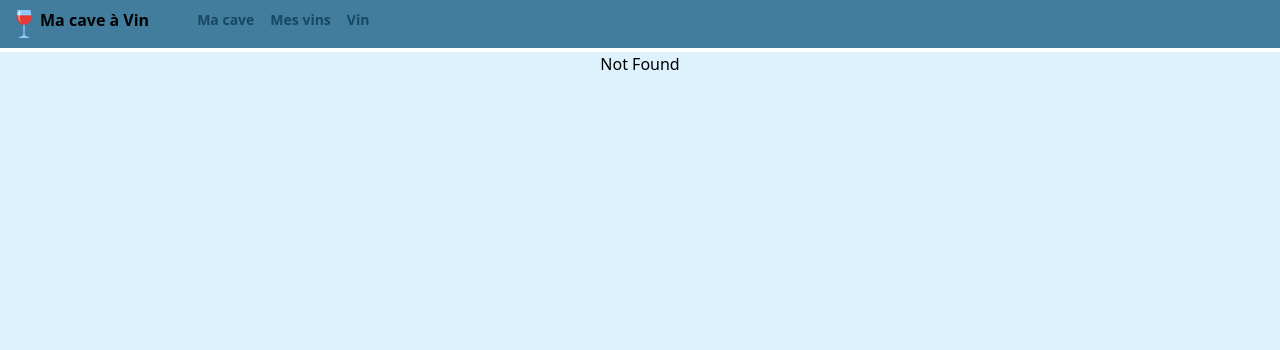
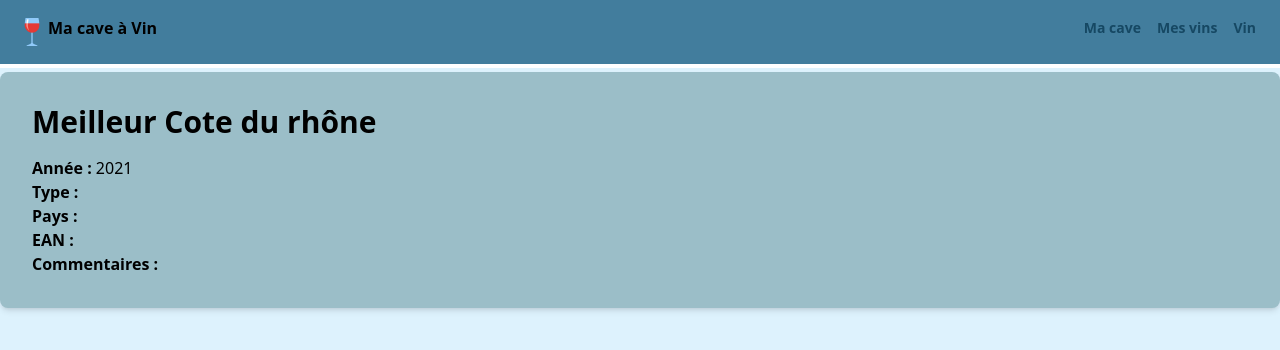
Before and after one commit to lolothi/ma-cave-a-vin, a Vue app in the folder frontend/: page /vin/1 in a window 1280 px wide. Before the commit this address had no page. Shown: the top 350 px of the page. Built offline with nearby package versions, Linux system fonts and the light colour scheme.

Commit message:
menu ham update

```diff
--- a/frontend/src/App.vue
+++ b/frontend/src/App.vue
@@ -6,7 +6,6 @@ import Navbar from './components/Navbar.vue'
 <template>
       <div class="flex flex-col h-screen">
       <Navbar class="mb-1"/>
-      <!-- <div class="flex justify-center items-center flex-grow flex-col bg-blue-4"> -->
       <div class="flex items-center flex-grow flex-col bg-blue-4">
         <router-view/>
       </div>
--- a/frontend/src/components/NavBarLinks.vue
+++ /dev/null
@@ -1,45 +0,0 @@
-<template>
-    <div class="hidden w-full md:block md:w-auto" id="navbar-default">
-        <ul class="flex flex-row">
-            <li v-for="link in navBarLinks" :key="link.to">
-                <router-link :class=styleLinks(link.to) :to="link.to">{{ link.label }}</router-link>
-            </li>
-        </ul>
-    </div>
-</template>
-<script setup lang="ts">
-import { onMounted, ref, watch } from 'vue';
-import { useRoute } from 'vue-router';
-
-const route = useRoute();
-const routeParams = ref(route.params)
-const navBarLinks = ref([
-    {to:"/ma-cave", label:"Ma cave"},
-    {to:"/mon-vin", label:"Mes vins"},
-    {to:"/vin", label:"Vin"}
-])
-
-//to do
-defineProps({
-    mobileDisplay: Boolean
-})
-
-watch(
-  () => route.params,
-  (newParams) => {
-    routeParams.value = newParams;
-  }
-);
-onMounted(() => {
-    routeParams.value = route.params;
-})
-
-//to change the link style when the page of the link is displayed
-const styleLinks = (linkTo: any) => {
-    if (linkTo == route.path) {
-        return `block mx-2 text-sm font-bold leading-6 text-white hover:text-red-800`;
-    }
-    return `block mx-2 text-sm font-semibold leading-6 text-blue-1 hover:text-red-800`;
-}
-
-</script>
--- a/frontend/src/components/Navbar.vue
+++ b/frontend/src/components/Navbar.vue
@@ -1,23 +1,74 @@
 <template>
     <header class="bg-blue-2">
         <nav class="mx-auto flex justify-between p-2" aria-label="Global">
-          <div class="flex lg:flex-1">
+          <div class="flex lg:flex-1 flex justify-between p-2">
             <router-link to="/"><div class="flex mr-10"><img src="../assets/Wine_Glass_32.png"><strong>Ma cave à Vin</strong></div></router-link>
-            <NavBarLinks :mobileDisplay="mobileDisplay"/>
+            <div class="hidden w-full md:block md:w-auto" id="navbar-default">
+              <ul class="flex flex-row">
+                <li v-for="link in navBarLinks" :key="link.to">
+                  <router-link :class=styleLinks(link.to) :to="link.to">{{ link.label }}</router-link>
+                </li>
+              </ul>
+            </div>
           </div>
-          <button data-collapse-toggle="navbar-default" type="button" class="inline-flex items-center p-2 w-10 h-10 justify-center text-sm text-gray-500 rounded-lg md:hidden hover:bg-gray-100 focus:outline-none focus:ring-2 focus:ring-gray-200 dark:text-gray-400 dark:hover:bg-gray-700 dark:focus:ring-gray-600" aria-controls="navbar-default" aria-expanded="false">
-            <svg class="w-5 h-5" aria-hidden="true" xmlns="http://www.w3.org/2000/svg" fill="none" viewBox="0 0 17 14">
+          <button @click="toggleMenu()" type="button" class="inline-flex items-center p-2 w-10 h-10 justify-center text-sm text-gray-500 rounded-lg md:hidden hover:bg-gray-100 focus:outline-none focus:ring-2 focus:ring-gray-200 dark:text-gray-400 dark:hover:bg-gray-700 dark:focus:ring-gray-600">
+            <svg class="w-5 h-5" xmlns="http://www.w3.org/2000/svg" fill="none" viewBox="0 0 17 14">
                 <path stroke="currentColor" stroke-linecap="round" stroke-linejoin="round" stroke-width="2" d="M1 1h15M1 7h15M1 13h15"/>
             </svg>
         </button>
+        </nav>
+        <!-- hamburger Menu -->
+        <nav v-if="isMobile && isMenuOpen">
+          <div class="md:hidden" id="navbar-default">
+              <ul class="flex flex-col">
+                <li v-for="link in navBarLinks" :key="link.to">
+                  <router-link :class=styleLinks(link.to) :to="link.to">{{ link.label }}</router-link>
+                </li>
+              </ul>
+            </div>
+        </nav>
 
-        </nav>
       </header>
 </template>
 <script setup lang="ts">
-import NavBarLinks from './NavBarLinks.vue';
-import { ref } from 'vue';
+import { onMounted, ref, watch } from 'vue';
+import { useRoute } from 'vue-router';
 
-let mobileDisplay = ref (false);
+const route = useRoute();
+const routeParams = ref(route.params)
+const navBarLinks = ref([
+    {to:"/ma-cave", label:"Ma cave"},
+    {to:"/mon-vin", label:"Mes vins"},
+    {to:"/vin", label:"Vin"}
+])
+
+const isMobile = ref(window.innerWidth <= 768);
+let isMenuOpen = ref(false);
+
+function toggleMenu() {
+    isMenuOpen.value = !isMenuOpen.value
+}
+
+// const handleMouseLeave = () => {
+//   isMenuOpen.value = false
+//     };
+
+watch(
+  () => route.params,
+  (newParams) => {
+    routeParams.value = newParams;
+  }
+);
+onMounted(() => {
+    routeParams.value = route.params;
+})
+
+//to change the link style when the page of the link is displayed
+const styleLinks = (linkTo: any) => {
+    if (linkTo == route.path) {
+        return `block mx-2 text-sm font-bold leading-6 text-white hover:text-red-800`;
+    }
+    return `block mx-2 text-sm font-semibold leading-6 text-blue-1 hover:text-red-800`;
+}
 
 </script>
--- a/frontend/src/router.ts
+++ b/frontend/src/router.ts
@@ -18,15 +18,15 @@ const routes = [
     component: Wine
   },
   {
+    path: '/vin/:id',
+    name: 'WineDetails',
+    component: WineDetails,
+    props:true
+  },
+  {
     path: '/mon-vin',
     name: 'MyWine',
     component: MyWine
-  },
-  {
-    path: '/mon-vin/:id',
-    name: 'WineDetails',
-    component: WineDetails,
-    props:true
   },
   {
     path: '/:pathMatch(.*)*',
--- a/frontend/src/views/WineDetails.vue
+++ b/frontend/src/views/WineDetails.vue
@@ -1,5 +1,5 @@
 <template>
-    <div class="container mx-auto my-8">
+    <div class="container mx-auto my-1">
       <div class="bg-blue-3 rounded-lg p-8 shadow-md">
 
         <h1 class="text-3xl font-semibold mb-4">{{ wine?.name }}</h1>
@@ -26,7 +26,6 @@ const wine = ref<Wine | null>(null);
 
 onMounted(() => {
   try {
-    // Ajoutez une vérification pour vous assurer que l'ID est un nombre valide
     if (!isNaN(wineId.value)) {
         wine.value = getOneWineData(wineId.value);
     } else {
```
